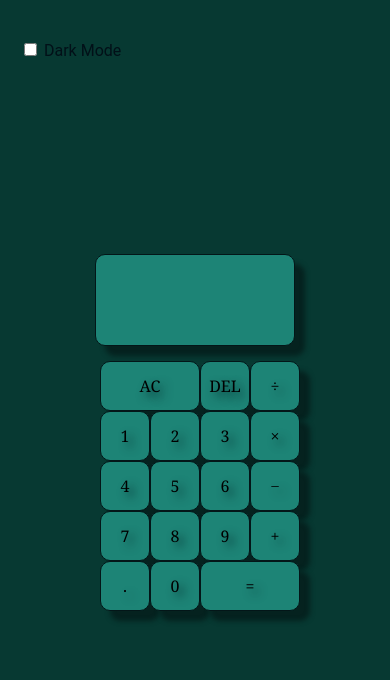
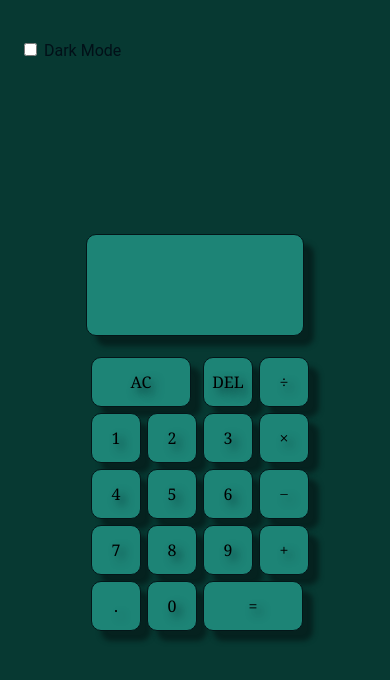
Before and after one commit to diyaaghosh/Basic-Calculator, a plain HTML site: page index.html in a window 390 px wide. Drawn offline with Linux system fonts and the light colour scheme.

Commit message:
Update styles.css

```diff
--- a/styles.css
+++ b/styles.css
@@ -112,6 +112,7 @@ button:active {
     .calculator {
         grid-template-columns: repeat(4, 80px);
         grid-template-rows: minmax(100px, auto) repeat(5, 80px);
+        gap:10px;
     }
 
     button {
@@ -127,8 +128,9 @@ button:active {
             grid-column:span 2;
     }
     .display {
-        height: 100px;
+        height: 120px;
         font-size: 1.2rem;
+          grid-column:span 4;
     }
 }
 
@@ -136,6 +138,7 @@ button:active {
     .calculator {
         grid-template-columns: repeat(4, 60px);
         grid-template-rows: minmax(80px, auto) repeat(5, 60px);
+        gap:8px;
     }
 
     button {
@@ -151,8 +154,9 @@ button:active {
              grid-column:span 2;
     }
     .display {
-        height: 80px;
+        height: 100px;
         font-size: 1rem;
+          grid-column:span 4;
     }
 }
 
@@ -160,6 +164,7 @@ button:active {
     .calculator {
         grid-template-columns: repeat(4, 50px);
         grid-template-rows: minmax(70px, auto) repeat(5, 50px);
+        gap:6px;
     }
 
     button {
@@ -175,8 +180,9 @@ button:active {
             grid-column:span 2;
     }
     .display {
-        height: 70px;
+        height: 80px;
         font-size: 0.9rem;
+          grid-column:span 4;
     }
 }
 
@@ -184,6 +190,7 @@ button:active {
     .calculator {
         grid-template-columns: repeat(4, 40px);
         grid-template-rows: minmax(60px, auto) repeat(5, 40px);
+        gap:4px;
     }
 
     button {
@@ -199,7 +206,8 @@ button:active {
         grid-column:span 2;
     }
     .display {
-        height: 60px;
+        height: 70px;
         font-size: 0.8rem;
+          grid-column:span 4;
     }
 }
```
